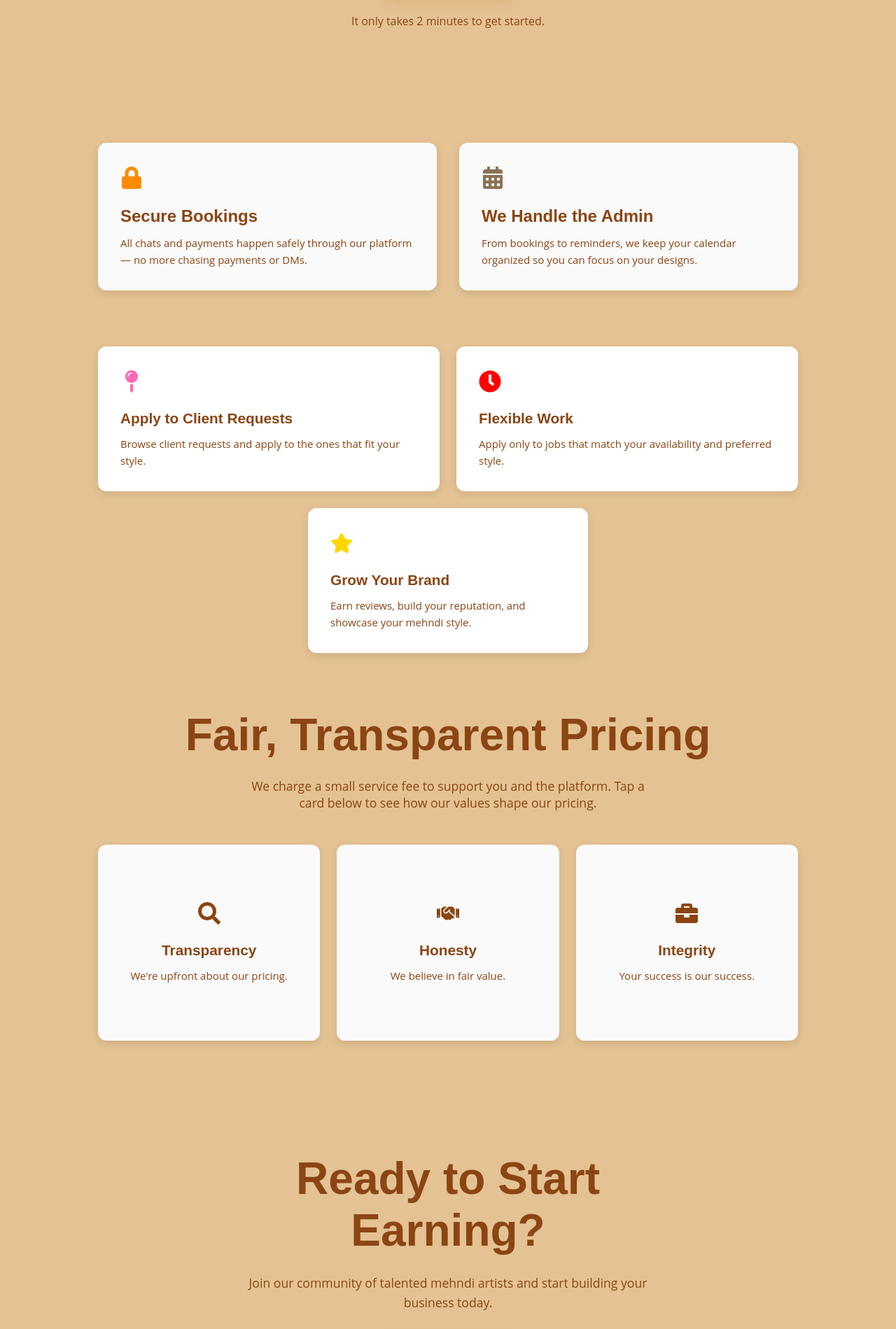
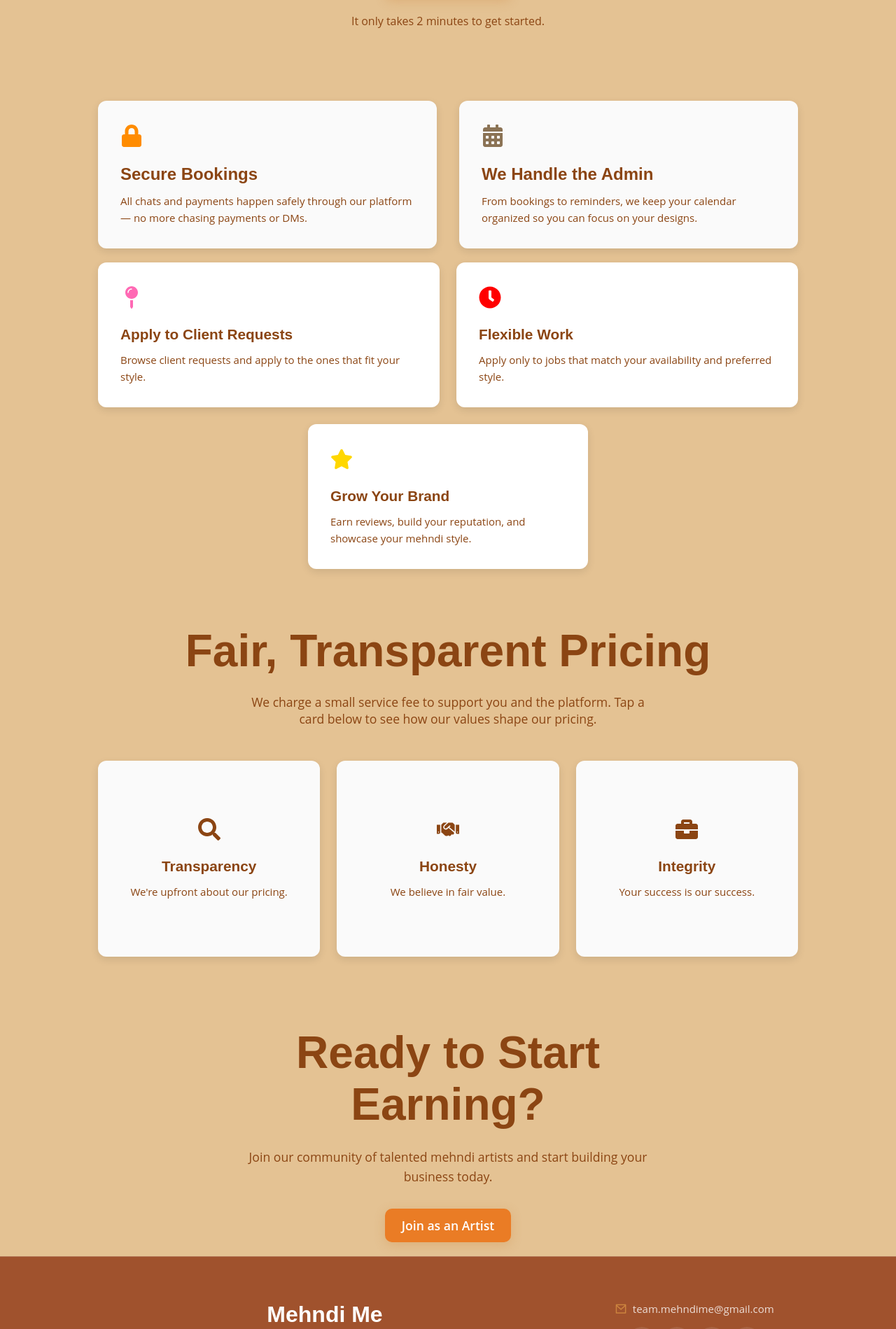
Before and after one commit to ZainManzoor2003/mehndi, a React (Create React App) app in the folder MehndiFrontend/: page /earn-as-artist in a window 1280 px wide. Shown: the part 465-2364 px from the top of the page at 70% size. Built offline with nearby package versions, Linux system fonts and the light colour scheme; no server answers.

Commit message:
latest changes

```diff
--- a/MehndiFrontend/src/components/EarnAsArtist.js
+++ b/MehndiFrontend/src/components/EarnAsArtist.js
@@ -129,14 +129,14 @@ const responsiveStyles = `
     }
 
     .responsive-section {
-      padding: 40px 16px !important;
+      padding: 20px 16px !important;
     }
 
     .responsive-hero {
       padding: 60px 16px !important;
     }
 
-    .responsive-hero h1 {
+    .responsive-hero h1,h2 {
       font-size: 2.5rem !important;
     }
 
@@ -156,7 +156,7 @@ const responsiveStyles = `
     }
 
     .responsive-section {
-      padding: 32px 12px !important;
+      padding: 12px 12px !important;
     }
 
     .responsive-hero {
@@ -239,7 +239,7 @@ bookings.
 
         {/* Features Section */}
         <section className="responsive-section" style={{
-          padding: '80px 20px',
+          padding: '20px 20px',
           backgroundColor: '#E4C293'
         }}>
           <div style={{
@@ -556,7 +556,7 @@ bookings.
 
         {/* CTA Section */}
         <section className="responsive-section" style={{
-          padding: '80px 20px',
+          padding: '20px 20px',
           backgroundColor: '#E4C293',
           textAlign: 'center'
         }}>
```
